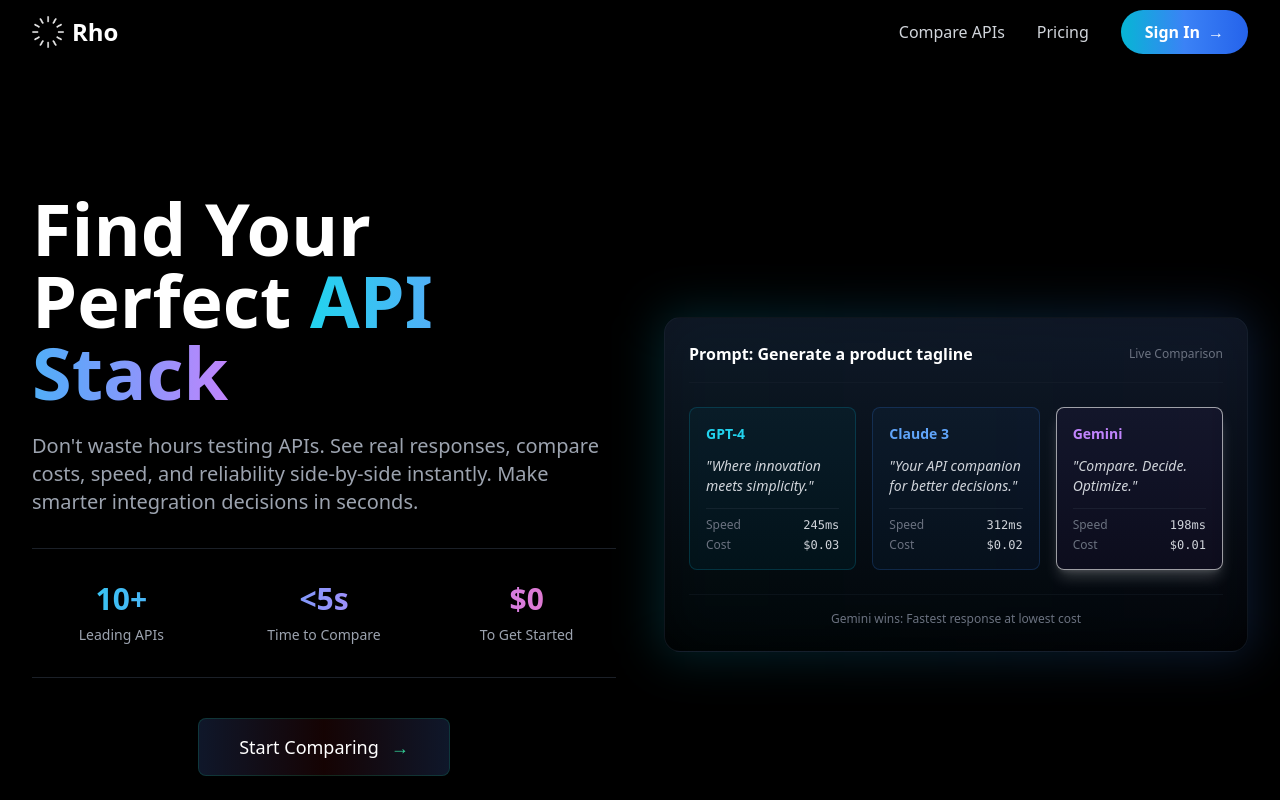
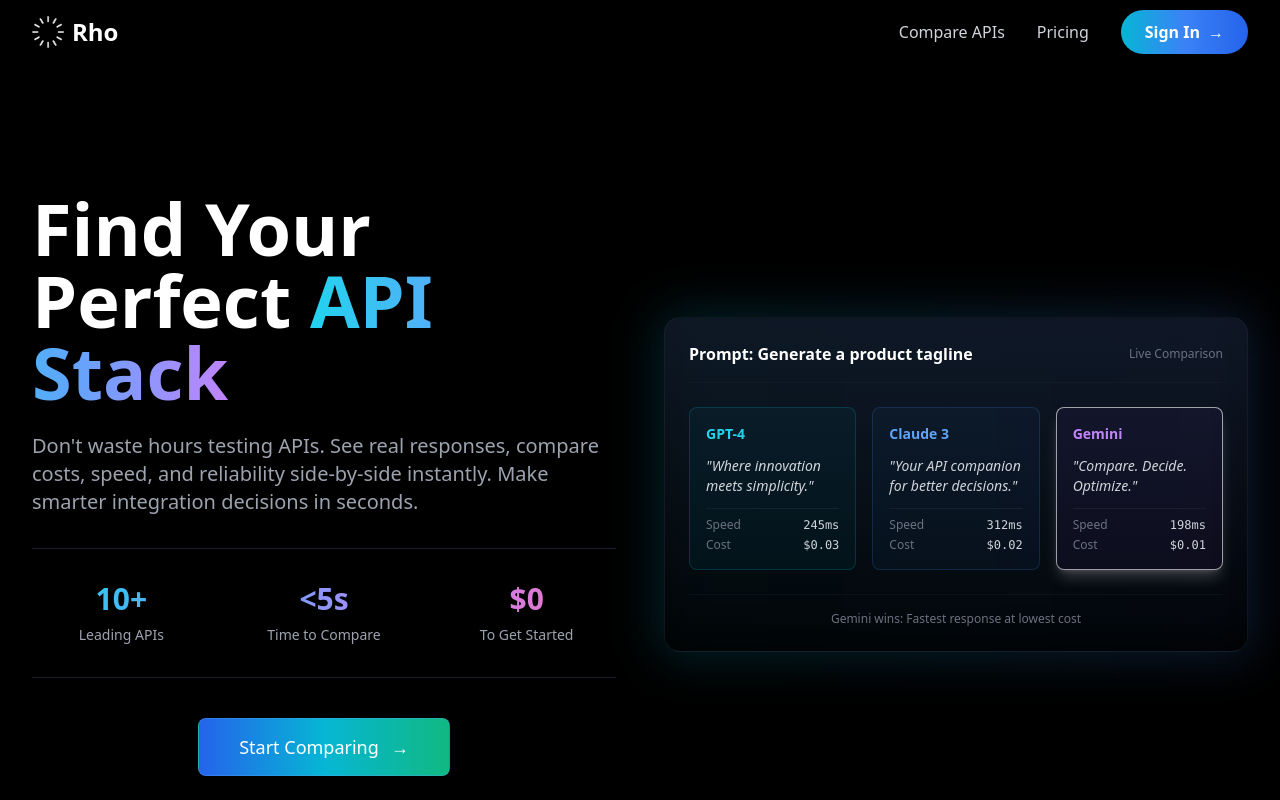
Before and after one commit to rainazab/CH12.0, a Next.js app in the folder rho-api-platform/: page / in a window 1280 px wide. Shown: the top 800 px of the page. Built offline with nearby package versions, Linux system fonts and the light colour scheme; no server answers.

Commit message:
Update button gradient to blue-cyan-emerald for modern look

```diff
--- a/rho-api-platform/app/page.tsx
+++ b/rho-api-platform/app/page.tsx
@@ -120,10 +120,10 @@ export default function Home() {
               <div className="flex justify-center w-full pt-2">
                 <Link
                   href="/compare"
-                  className="inline-flex items-center justify-center gap-3 px-7 sm:px-10 py-2.5 sm:py-3 lg:py-3.5 bg-gradient-to-r from-slate-900 via-red-950/30 to-slate-900 text-white font-medium text-sm sm:text-base lg:text-lg rounded-lg transition-all duration-500 hover:from-slate-800 hover:via-red-900/40 hover:to-slate-800 border border-emerald-500/20 hover:border-emerald-400/50 group backdrop-blur-xl"
+                  className="inline-flex items-center justify-center gap-3 px-7 sm:px-10 py-2.5 sm:py-3 lg:py-3.5 bg-gradient-to-r from-blue-600 via-cyan-500 to-emerald-500 text-white font-medium text-sm sm:text-base lg:text-lg rounded-lg transition-all duration-500 hover:from-blue-500 hover:via-cyan-400 hover:to-emerald-400 border border-blue-400/30 hover:border-emerald-400/60 group backdrop-blur-xl"
                 >
                   <span>Start Comparing</span>
-                  <span className="text-base sm:text-lg text-emerald-400 group-hover:text-emerald-300 transition-all duration-500 group-hover:translate-x-1">→</span>
+                  <span className="text-base sm:text-lg group-hover:translate-x-1 transition-all duration-500">→</span>
                 </Link>
               </div>
             </div>
```
